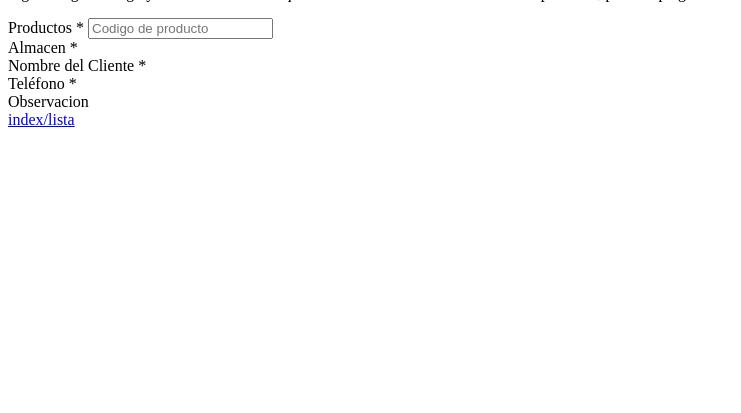
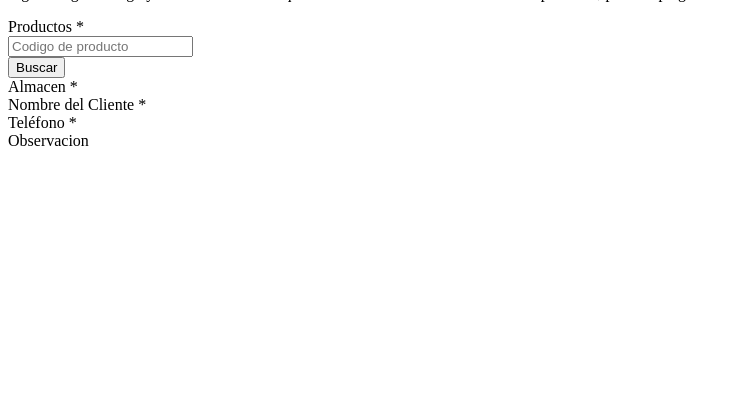
Before and after one commit to jaimeirazabal1/productos_espera, a PHP site: template default/app/views/index/index.phtml in a window 1280 px wide. Shown: the part 387-800 px from the top of the page, without its empty margins (0-741 px from the left). Run offline with PHP 8.4, Linux system fonts and the light colour scheme; the template is opened without the code that fills it, so the values that code supplies are empty; some libraries are stand-ins or nearby versions.

Commit message:
haciendo cambios de cesar

```diff
--- a/default/app/controllers/index_controller.php
+++ b/default/app/controllers/index_controller.php
@@ -14,6 +14,7 @@
     		$registro = Load::model("productos_espera",Input::post('productos_espera'));
     		if ($registro->save()) {
     			Flash::valid("Registro realizado!");
+                Input::delete();
     		}else{
     			Flash::error("No se llevo a cabo el registro!");
     		}
--- a/default/app/models/locations.php
+++ b/default/app/models/locations.php
@@ -2,7 +2,7 @@
 class Locations extends ActiveRecord{
 	public function getForcombo(){
 		$r = $this->find("columns: loccode,locationname");
-		$registros = array();
+		$registros = array(""=>"Seleccione");
 		foreach ($r as $key => $value) {
 			$registros[$value->loccode] = $value->locationname;
 		}
--- a/default/app/views/index/index.phtml
+++ b/default/app/views/index/index.phtml
@@ -11,8 +11,16 @@
         <div class="form-group">
             <p class="alert alert-info">Ingrese algun codigo y a continuacion coloque el cursor en la casilla de nombre de producto, para desplegar las coincidencias *</p>
             <label for="">Productos *</label>
-            <input type="text" class="form-control" name="productos_espera[producto]" id="codigo-producto" placeholder="Codigo de producto">
-            <?php echo Form::text("productos_espera.nombre_producto","class='form-control' required placeholder='Nombre del producto' ") ?>
+            <div class="row">
+                <div class="col-md-6">
+                    <input type="text" class="form-control" name="productos_espera[producto]" id="codigo-producto" placeholder="Codigo de producto">
+                </div>
+                <div class="col-md-6">
+                    <button class="btn btn-success" id="btn_buscar">Buscar</button>
+                </div>
+            </div>
+
+            <?php echo Form::hidden("productos_espera.nombre_producto","class='form-control' required placeholder='Nombre del producto' ") ?>
         </div>
         <div class="form-group">
             <label for="">Almacen *</label>
@@ -37,8 +45,9 @@
             <?php echo Form::textarea("productos_espera.observacion","class='form-control'") ?>
         </div>
         <?php echo Form::hidden("productos_espera.fecha",NULL,date("Y-m-d H:i:s")) ?>
-        <?php echo Form::submit("Guardar","class='btn btn-success'") ?>
-        <?php echo Html::link("index/lista","Lista de Productos","class='btn btn-success'") ?>
+        <?php echo Form::submit("Guardar","class='btn btn-success btn_submit'") ?>
+        <?php echo Form::reset('Borrar Campos',"class='btn btn-default'") ?>
+        <!-- <?php //echo Html::link("index/lista","Lista de Productos","class='btn btn-success'") ?> -->
         <?php echo Form::close() ?>
     </div>
     <div class="col-md-4"></div>
@@ -46,8 +55,8 @@
 
 <script type="text/javascript">
     $(document).ready(function(){
-        $("#codigo-producto").keyup(function(){
-            var valor = $(this).val();
+        $("#btn_buscar").click(function(){
+            var valor = $("#codigo-producto").val();
             cargando(true)
             if (valor) {
                 $.ajax({
@@ -56,29 +65,20 @@
                         cargando(false)
 
                         if (r.length) {
-                            resultados = [];
-                            for (var i = 0; i < r.length; i++) {
-                                resultados.push({label:r[i].description,id:r[i].stockid})
-                            }
-                            $( "#productos_espera_nombre_producto" ).autocomplete({
-                                minLength: 0,
-                                source: resultados
-                                ,
-                                select:function(event, selected){
-                                    console.log(selected)
-                                    //$("#codigo-producto").val(b.item.value)
-                                    $("#productos_espera_nombre_producto").val(selected.item.label)
-                                    $("#codigo-producto").val(selected.item.id)
-                                }
-                            }).on("focus", function () {
-                                $(this).autocomplete("search", "");
-                            });
+                            alert("El Producto fue encontrado con exito")
+                            alert(r[0].description)
+                            $("#productos_espera_nombre_producto").val(r[0].description)
+                            $(".btn_submit").prop("disabled",false)
 
+                        }else{
+                            alert("El producto no existe!");
+                            $(".btn_submit").prop("disabled",true)
                         }
                     }
                 })
 
             }
+            return false;
         });
     })
     function cargando(boleano){
--- a/tablas_necesarias.sql
+++ b/tablas_necesarias.sql
@@ -25,3 +25,9 @@
   `fecha` datetime NOT NULL,
   `observacion` text
 ) ENGINE=InnoDB DEFAULT CHARSET=utf8;
+
+ALTER TABLE `productos_espera`
+  ADD PRIMARY KEY (`id`);
+
+ALTER TABLE `estado`
+  ADD PRIMARY KEY (`id`);
```
